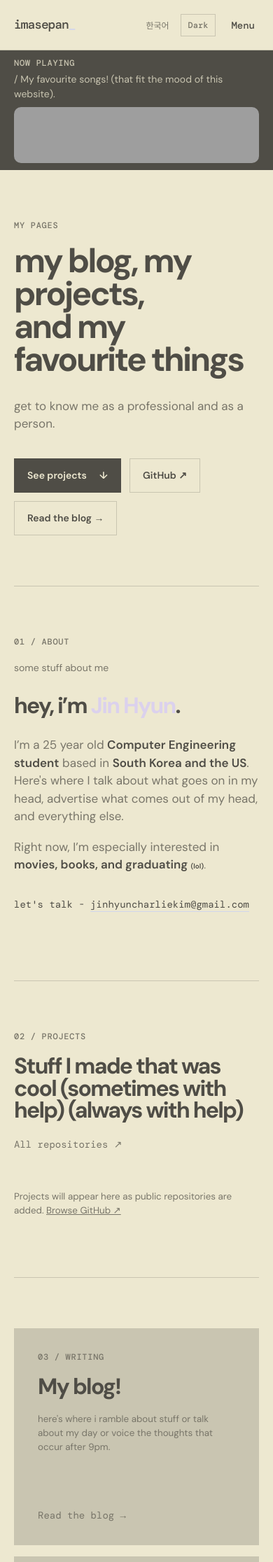
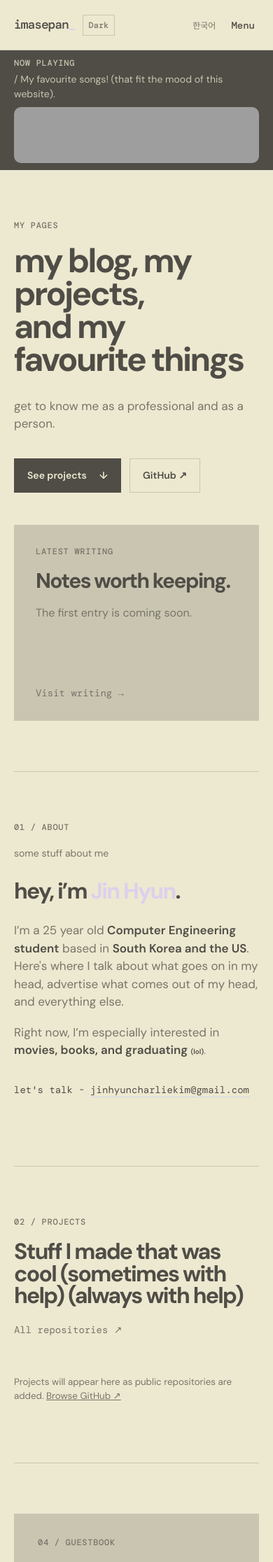
Before and after one commit to imasepan/imasepan.github.io, a Jekyll site: the page built from index.html, in a window 390 px wide. Shown: the top 2232 px of the page at 70% size. Built offline with Jekyll 4.4.1, drawn with Linux system fonts in a browser that asks for light colours; grey boxes are pictures that could not be loaded.

Commit message:
Redesign navigation and feature latest writing

```diff
--- a/guestbook.html
+++ b/guestbook.html
@@ -12,14 +12,16 @@
   </head>
   <body>
     <header class="site-header">
-      <a class="wordmark" href="index.html">imasepan<span>_</span></a>
+      <div class="brand-controls">
+        <a class="wordmark" href="index.html">imasepan<span>_</span></a>
+        <button class="theme-toggle" type="button" aria-label="Switch color theme">Theme</button>
+      </div>
       <div class="header-controls">
         <nav id="site-nav" class="site-nav" aria-label="Main navigation">
           <a href="index.html?scroll=projects">Projects</a>
           <a href="blog.html">Writing</a>
           <a href="guestbook.html" aria-current="page">Guestbook</a>
         </nav>
-        <button class="theme-toggle" type="button" aria-label="Switch color theme">Theme</button>
         <button class="menu-button" type="button" aria-expanded="false" aria-controls="site-nav">Menu</button>
       </div>
     </header>
--- a/index.html
+++ b/index.html
@@ -1,3 +1,5 @@
+---
+---
 <!doctype html>
 <html lang="en">
   <head>
@@ -12,7 +14,10 @@
   </head>
   <body>
     <header class="site-header">
+      <div class="brand-controls">
         <a class="wordmark" href="index.html">imasepan<span>_</span></a>
+        <button class="theme-toggle" type="button" aria-label="Switch color theme">Theme</button>
+      </div>
       <div class="header-controls">
         <nav id="site-nav" class="site-nav" aria-label="Main navigation">
           <a href="#about">About</a>
@@ -21,7 +26,6 @@
           <a href="guestbook.html">Guestbook</a>
         </nav>
         <a class="language-switch" href="kr.html" lang="ko">한국어</a>
-        <button class="theme-toggle" type="button" aria-label="Switch color theme">Theme</button>
         <button class="menu-button" type="button" aria-expanded="false" aria-controls="site-nav">Menu</button>
       </div>
     </header>
@@ -44,14 +48,28 @@
 
     <main>
       <section class="hero" aria-labelledby="hero-title">
+        <div class="hero-intro">
           <p class="eyebrow">My pages</p>
           <h1 id="hero-title">my blog, my projects,<br />and my favourite things</h1>
           <p class="hero-copy">get to know me as a professional and as a person.</p>
           <div class="hero-actions">
             <a class="button button-primary" href="#projects">See projects <span aria-hidden="true">↓</span></a>
             <a class="button button-quiet" href="https://github.com/imasepan" target="_blank" rel="noreferrer">GitHub ↗</a>
-          <a class="button button-quiet" href="blog.html">Read the blog →</a>
           </div>
+        </div>
+        {% assign latest_post = site.posts.first %}
+        <a class="latest-post-card" href="{% if latest_post %}{{ latest_post.url | relative_url }}{% else %}blog.html{% endif %}">
+          <p class="eyebrow">Latest writing</p>
+          {% if latest_post %}
+            <h2>{{ latest_post.title }}</h2>
+            <p>{{ latest_post.excerpt | strip_html | truncatewords: 24 }}</p>
+            <span class="text-link">Read entry →</span>
+          {% else %}
+            <h2>Notes worth keeping.</h2>
+            <p>The first entry is coming soon.</p>
+            <span class="text-link">Visit writing →</span>
+          {% endif %}
+        </a>
       </section>
 
       <section id="about" class="section about-section" aria-labelledby="about-title">
@@ -80,13 +98,7 @@
         </div>
       </section>
 
-      <section class="section split-section" aria-label="Writing and guestbook">
-        <a class="feature-card feature-link" href="blog.html">
-          <p class="eyebrow">03 / writing</p>
-          <h2>My blog!</h2>
-          <p>here's where i ramble about stuff or talk about my day or voice the thoughts that occur after 9pm.</p>
-          <span class="text-link">Read the blog →</span>
-        </a>
+      <section class="section split-section single-card" aria-label="Guestbook">
         <a class="feature-card feature-link accent-card" href="guestbook.html">
           <p class="eyebrow">04 / guestbook</p>
           <h2>Leave a small note.</h2>
--- a/script.js
+++ b/script.js
@@ -47,6 +47,33 @@ if (themeToggle) {
 
 systemTheme.addEventListener('change', (event) => {
   if (!readSavedTheme()) applyTheme(event.matches ? 'dark' : 'light');
+});
+
+const pageLoader = document.createElement('div');
+pageLoader.className = 'page-loader';
+pageLoader.setAttribute('aria-hidden', 'true');
+pageLoader.innerHTML = '<span class="page-loader-label">Loading</span>';
+document.body.appendChild(pageLoader);
+
+document.querySelectorAll('a[href]').forEach((link) => {
+  link.addEventListener('click', (event) => {
+    if (event.defaultPrevented || event.button !== 0 || event.metaKey || event.ctrlKey || event.shiftKey || event.altKey || link.target === '_blank') return;
+
+    const destination = new URL(link.href, window.location.href);
+    if (destination.origin !== window.location.origin) return;
+
+    const isWriting = link.closest('.latest-post-card') || /(?:\/blog(?:\.html|\/)?|\/\d{4}\/\d{2}\/\d{2}\/)/.test(destination.pathname);
+    const isGuestbook = /\/guestbook\.html$/.test(destination.pathname);
+    if (!isWriting && !isGuestbook) return;
+
+    event.preventDefault();
+    pageLoader.querySelector('.page-loader-label').textContent = `Loading ${isWriting ? 'Writing' : 'Guestbook'}`;
+    pageLoader.setAttribute('aria-hidden', 'false');
+    pageLoader.classList.add('is-active');
+
+    const delay = window.matchMedia('(prefers-reduced-motion: reduce)').matches ? 0 : 650;
+    window.setTimeout(() => window.location.assign(destination.href), delay);
+  });
 });
 
 const scrollTarget = new URLSearchParams(window.location.search).get('scroll');
--- a/styles.css
+++ b/styles.css
@@ -42,4 +42,45 @@ h1, h2 { letter-spacing: -.055em; line-height: .98; margin: 0; }h1 { font-size:
 :root[data-theme='light'] { color-scheme: light; --ink: #4F4D46; --paper: #EDE8D0; --muted: #787569; --line: #C9C5B1; --lime: #C9C5B1; --orange: #D0D5ED; --name-accent: #DBD1ED; }
 :root[data-theme='dark'] { color-scheme: dark; --ink: #EDE8D0; --paper: #4F4D46; --muted: #C9C5B1; --line: #787569; --lime: #787569; --orange: #D0D5ED; --name-accent: #D0D5ED; }
 
-@media (prefers-reduced-motion: reduce) { ::view-transition-new(root) { animation: none; } .typewriter-text.has-caret::after { animation: none; } .button, .text-link, .about-contact a, .project-card, .feature-link, .site-footer > a:last-child { transition: none; } .button:hover, .text-link:hover, .about-contact a:hover, .project-card:hover, .feature-link:hover, .site-footer > a:last-child:hover { transform: none; } }
+/* Desktop navigation rail and home-page editorial layout */
+.brand-controls { display: flex; align-items: center; gap: 12px; }
+.hero { display: grid; grid-template-columns: minmax(0, 1.65fr) minmax(260px, .75fr); align-items: center; gap: clamp(42px, 6vw, 90px); }
+.hero-intro { min-width: 0; }
+.hero h1 { font-size: clamp(48px, 5.7vw, 88px); }
+.latest-post-card { min-height: 330px; padding: 30px; border: 1px solid var(--line); background: var(--line); color: inherit; text-decoration: none; display: flex; flex-direction: column; align-items: flex-start; transition: background-color .25s ease, box-shadow .25s ease, transform .25s cubic-bezier(.2, .8, .2, 1); }
+.latest-post-card:hover { background: var(--orange); box-shadow: 6px 6px 0 var(--ink); transform: translate(-3px, -3px); }
+.latest-post-card h2 { font-size: clamp(30px, 3vw, 46px); }
+.latest-post-card > p:not(.eyebrow) { margin: 20px 0; color: var(--muted); }
+.latest-post-card .text-link { margin-top: auto; }
+.split-section.single-card { grid-template-columns: 1fr; }
+.split-section.single-card .feature-card { min-height: 300px; }
+
+@media (min-width: 721px) {
+  body { padding-left: 220px; }
+  .site-header { position: fixed; inset: 0 auto 0 0; z-index: 20; width: 220px; max-width: none; min-height: 100vh; margin: 0; padding: 30px 24px; flex-direction: column; align-items: flex-start; justify-content: flex-start; border-right: 1px solid var(--line); border-bottom: 0; background: var(--paper); }
+  .brand-controls { width: 100%; justify-content: space-between; }
+  .site-header .header-controls { width: 100%; margin-top: 54px; flex-direction: column; align-items: flex-start; gap: 28px; }
+  .site-header .site-nav { width: 100%; flex-direction: column; gap: 18px; }
+  .site-header .site-nav a { display: block; }
+}
+
+/* Loading interstitial for Writing and Guestbook */
+.page-loader { position: fixed; inset: 0; z-index: 1000; display: grid; place-items: center; overflow: hidden; background: var(--ink); color: var(--paper); opacity: 0; visibility: hidden; transition: opacity .2s ease, visibility 0s linear .2s; }
+.page-loader::before { content: ''; position: absolute; inset: 0; background: var(--orange); transform: translateX(-101%); }
+.page-loader.is-active { opacity: 1; visibility: visible; transition-delay: 0s; }
+.page-loader.is-active::before { animation: loader-sweep .65s cubic-bezier(.65, 0, .35, 1) forwards; }
+.page-loader-label { position: relative; z-index: 1; font: 500 13px var(--mono); letter-spacing: .08em; text-transform: uppercase; }
+.page-loader-label::after { content: ''; display: inline-block; width: 1.4em; height: 2px; margin-left: 10px; vertical-align: middle; background: currentColor; transform-origin: left; animation: loader-pulse .55s ease-in-out infinite alternate; }
+@keyframes loader-sweep { to { transform: translateX(0); } }
+@keyframes loader-pulse { from { transform: scaleX(.15); opacity: .45; } to { transform: scaleX(1); opacity: 1; } }
+
+@media (max-width: 720px) {
+  body { padding-left: 0; }
+  .site-header { width: auto; max-width: 1200px; min-height: 72px; margin: 0 auto; flex-direction: row; align-items: center; justify-content: space-between; border-right: 0; border-bottom: 1px solid var(--line); }
+  .brand-controls { gap: 10px; }
+  .theme-toggle { padding: 6px 8px; }
+  .hero { display: grid; grid-template-columns: 1fr; gap: 46px; }
+  .latest-post-card { min-height: 280px; }
+}
+
+@media (prefers-reduced-motion: reduce) { ::view-transition-new(root) { animation: none; } .typewriter-text.has-caret::after, .page-loader::before, .page-loader-label::after { animation: none; } .button, .text-link, .about-contact a, .project-card, .feature-link, .site-footer > a:last-child, .page-loader { transition: none; } .button:hover, .text-link:hover, .about-contact a:hover, .project-card:hover, .feature-link:hover, .site-footer > a:last-child:hover { transform: none; } }
```
Also changed, not shown: kr.html (+21 -9 lines). Lines whose indentation alone changed are shown as unchanged.
